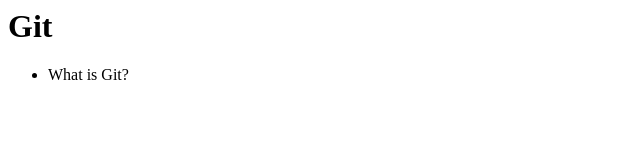
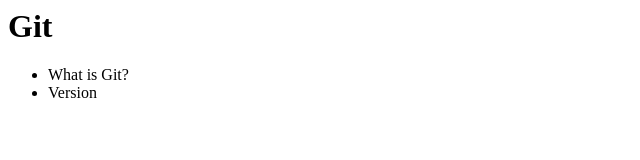
Before and after one commit to wowjaz/test, a plain HTML site: page index.html in a window 1280 px wide. Shown: the full height of the page, 0-640 px from the left. Drawn offline with Linux system fonts and the light colour scheme.

Commit message:
add version LI

```diff
--- a/index.html
+++ b/index.html
@@ -5,6 +5,7 @@
     </header>
     <ul>
       <li>What is Git?</li>
+      <li>Version</li>
     </ul>
   </body>
 </html>
```
